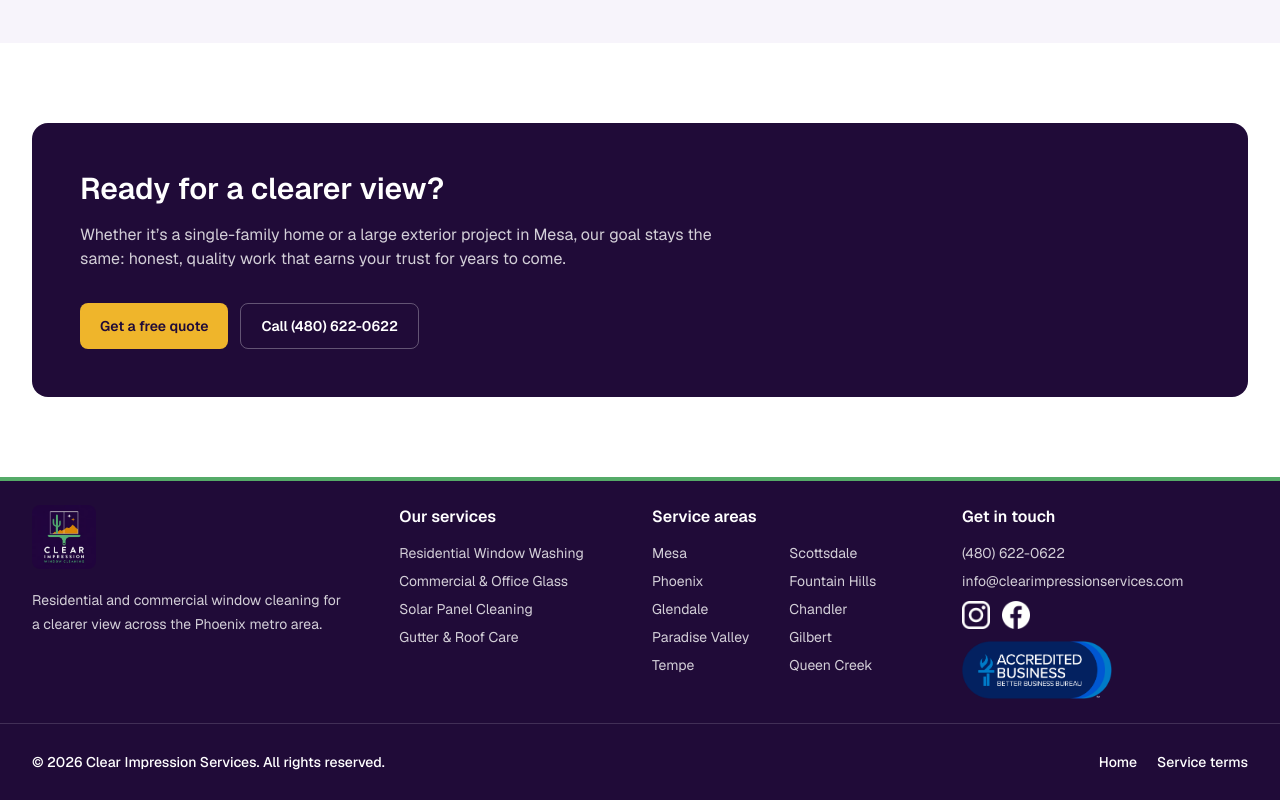
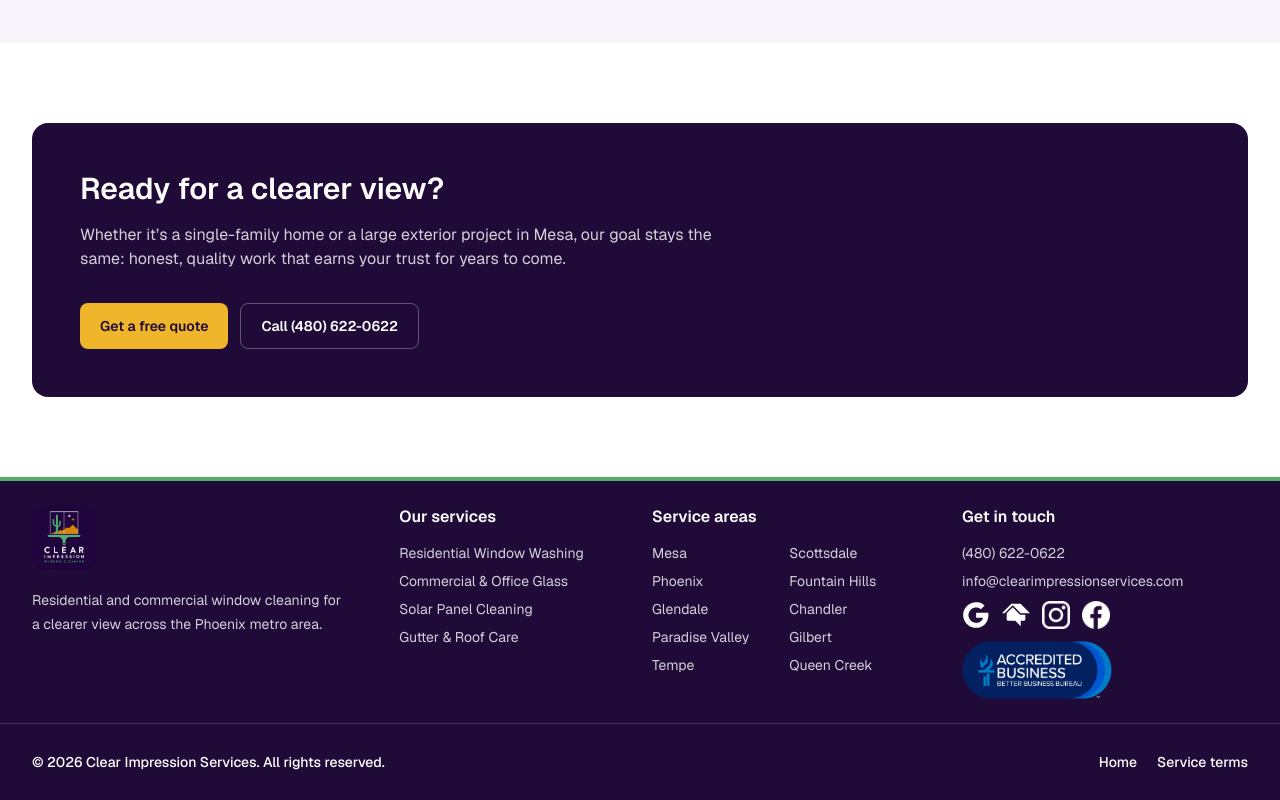
Before and after one commit to Clear-Impression/ci-frontend, a Next.js app: page /faq in a window 1280 px wide. Shown: the part 650-1450 px from the top of the page. Built offline with nearby package versions, Linux system fonts and the light colour scheme; no server answers.

Commit message:
Addition of Google Business and HomeAdvisor links

```diff
--- a/components/layout/Footer.tsx
+++ b/components/layout/Footer.tsx
@@ -82,7 +82,21 @@ export default async function Footer() {
                 {company.email}
               </a>
             </p>
+            {/* Begin social elements */}
             <div className='flex flex-row mt-2'>
+              {/* Google */}
+              <p className='mr-3'>
+                <a href={company.googleHref} className={`wrap-break-word ${linkStyle}`} target='_blank'>
+                  <Image src='/icons/googleMonochrome.svg' alt='Google business link' width={28} height={28} style={{filter:'invert(1)'}}/>
+                </a>
+              </p>
+              {/* HomeAdvisor */}
+              <p className='mr-3'>
+                <a href={company.homeAdvisorHref} className={`wrap-break-word ${linkStyle}`} target='_blank'>
+                  <Image src='/icons/homeAdvisorMonochrome.svg' alt='HomeAdvisor link' width={28} height={28} style={{filter:'invert(1)'}}/>
+                </a>
+              </p>
+              {/* Instagram */}
               <p className='mr-3'>
                 <a
                   href={company.instagramHref}
@@ -90,12 +104,13 @@ export default async function Footer() {
                   target='_blank'>
                   <Image
                     src='/icons/instagramMonochrome.png'
-                    alt='Instagram logo link'
+                    alt='Instagram link'
                     width={28}
                     height={28}
                     style={{filter:'invert(1)'}}/>
                 </a>
               </p>
+              {/* Facebook */}
               <p className='mr-3'>
                 <a
                   href={company.facebookHref}
@@ -103,13 +118,14 @@ export default async function Footer() {
                   target='_blank'>
                   <Image
                     src='/icons/facebookMonochrome.png'
-                    alt='Facebook logo link'
+                    alt='Facebook link'
                     width={28}
                     height={28}
                     style={{filter:'invert(1)'}}/>
                 </a>
               </p>
             </div>
+            {/* End social elements, begin BBB accredited */}
             <p className='mt-3'>
               <a
                   href={company.bbbHref}
--- a/data/company.ts
+++ b/data/company.ts
@@ -7,6 +7,8 @@ export const company = {
   phoneHref: 'tel:+14806220622',
   email: 'info@clearimpressionservices.com',
   emailHref: 'mailto:info@clearimpressionservices.com',
+  googleHref: 'https://maps.app.goo.gl/yeWqwmgf9EPuVkqL8',
+  homeAdvisorHref: 'https://www.homeadvisor.com/rated.ClearImpression.165676077.html',
   instagramHref: 'https://www.instagram.com/clearimpressionwindowcleaning/',
   facebookHref: 'https://www.facebook.com/profile.php?id=61590409861022',
   bbbHref: 'https://www.bbb.org/us/az/mesa/profile/window-cleaning/clear-impression-llc-1126-1000184565',
```
Also changed, not shown: public/icons/googleMonochrome.svg (added), public/icons/homeAdvisorMonochrome.svg (added).
